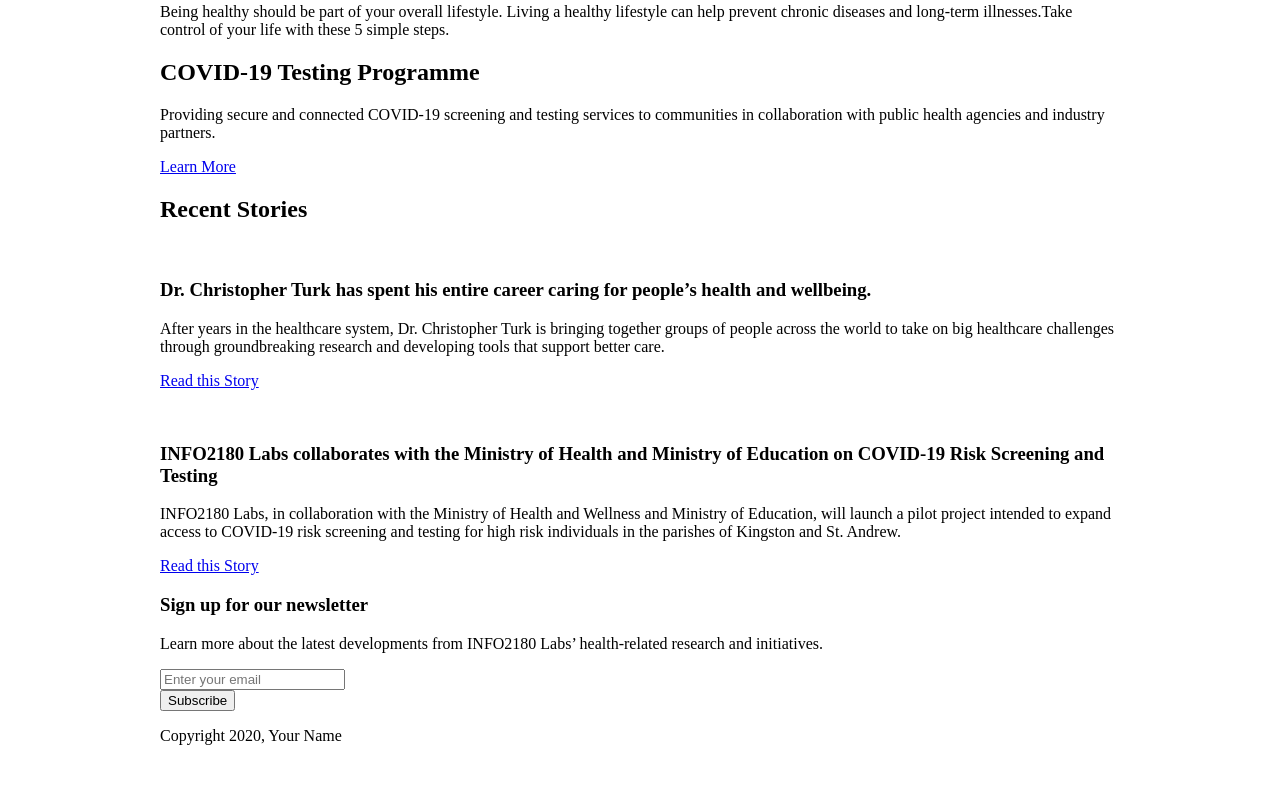
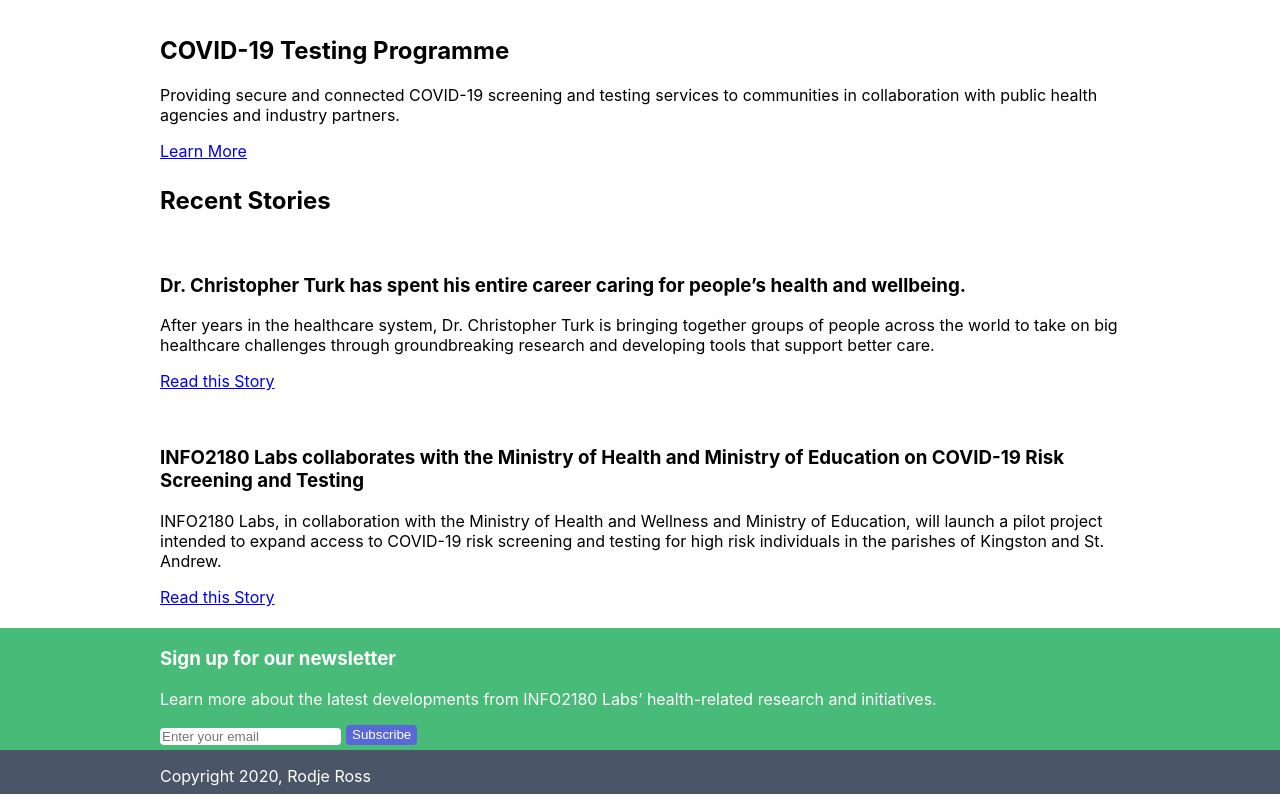
Before and after one commit to djeross/info2180-project1, a plain HTML site: page index.html in a window 1280 px wide. Shown: the part 671-1473 px from the top of the page. Before the commit the page ends 1432 px from the top, so only its background shows below. Drawn offline with Linux system fonts and the light colour scheme.

Commit message:
Name added to copyright of html file and header and footer complete using css

```diff
--- a/index.html
+++ b/index.html
@@ -110,7 +110,7 @@
     </main>
     <footer>
         <div class="container">
-            <p>Copyright 2020, Your Name</p>
+            <p>Copyright 2020, Rodje Ross</p>
         </div>
     </footer>
 </body>
--- a/styles.css
+++ b/styles.css
@@ -1,4 +1,11 @@
 /* Add your CSS to this file */
+html
+{
+    font-size: 18px ;
+    font-family: -apple-system,BlinkMacSystemFont,"SegoeUI",Roboto,"Helvetica Neue",Arial,"Noto Sans",sansserif;
+}
+
+
 body {
     margin: 0;
     font-size: 16px;
@@ -9,3 +16,88 @@ body {
     max-width: 960px;
     width: 100%;
 }
+
+body{
+    display: grid;
+    grid-template-columns: 100%;
+    grid-template-rows:  5% 92% 3%;
+}
+
+/********************* HEADER START********************/
+body header{
+    display: grid;
+    grid-row: 1;
+    background-color: white;
+    font-size: 18px;
+}
+body header div.container{
+    display: grid;
+    display: flex;
+    flex-direction:row;
+    align-items: center;
+    gap: 0px 200px;
+}
+body header div.container nav ul{
+    display: flex;
+    flex-direction:row;
+    gap: 8px;
+    list-style-type: none;
+}
+
+body header div.container nav ul a{
+    text-decoration: none;
+    color: #6b7280;
+}
+body header div.container nav ul a:hover{
+    color:#5A67D8;
+}
+/********************* HEADER END********************/
+
+
+/**********************BODY MAIN*********************/
+body main{
+    display: grid;
+    grid-row: 2;
+
+}
+
+/**********************BODY MAIN*********************/
+main section.newsletter {
+    background-color: #48BB78;
+    color:white;
+}
+
+main section.newsletter div.form-group input{
+    border-radius: 4px;
+    border:0;
+}
+main section.newsletter div form{
+    display: flex;
+    flex-direction:row;
+    gap:5px;
+}
+
+main section.newsletter button.btn{
+    background-color: #5A67D8;
+    color: white;
+    border-radius: 4px;
+    border:0;
+    display: flex;
+    justify-content: center;
+    flex-direction:column;
+    align-items: center;
+
+}
+
+
+/****************** FOOTER *************************/
+body footer{
+    display: grid;
+    grid-row: 3;
+    color: white;
+    background-color: #4A5568 ;
+}
+body footer{
+    display: grid;
+
+}
```
